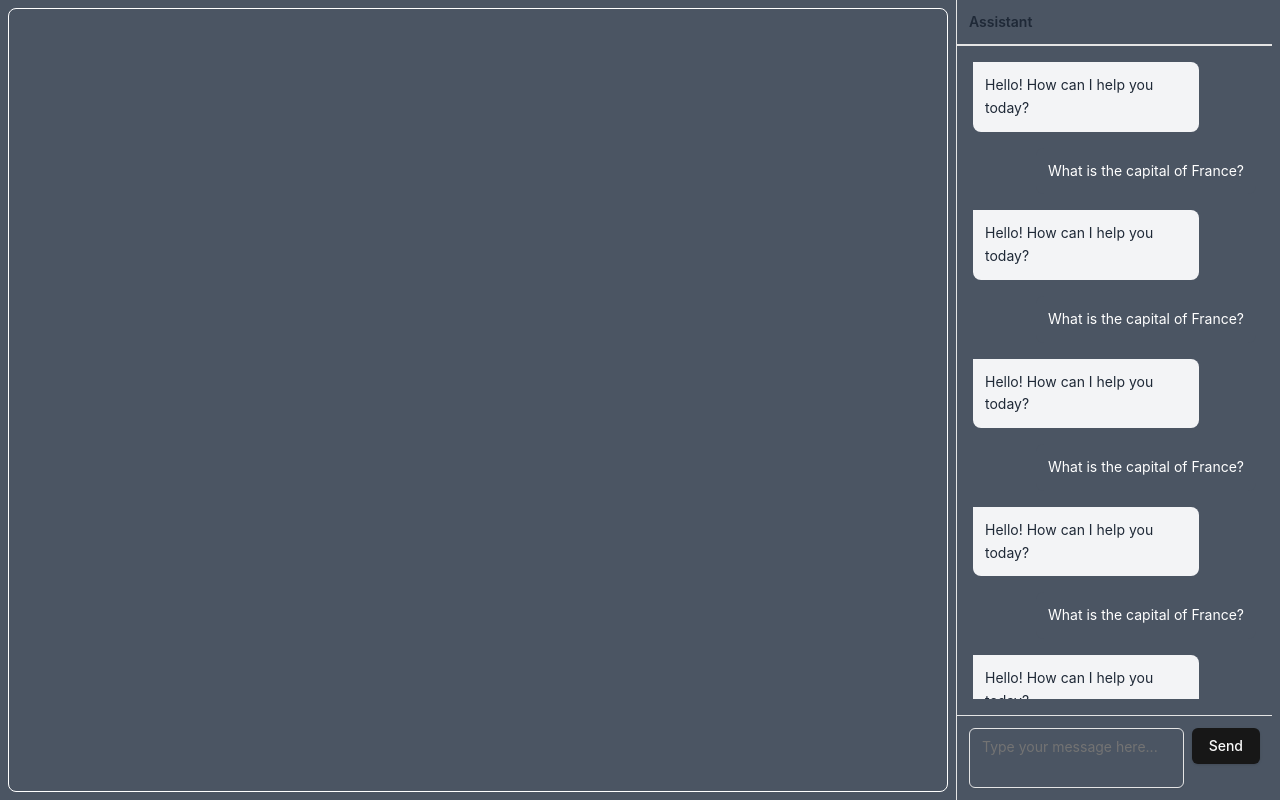
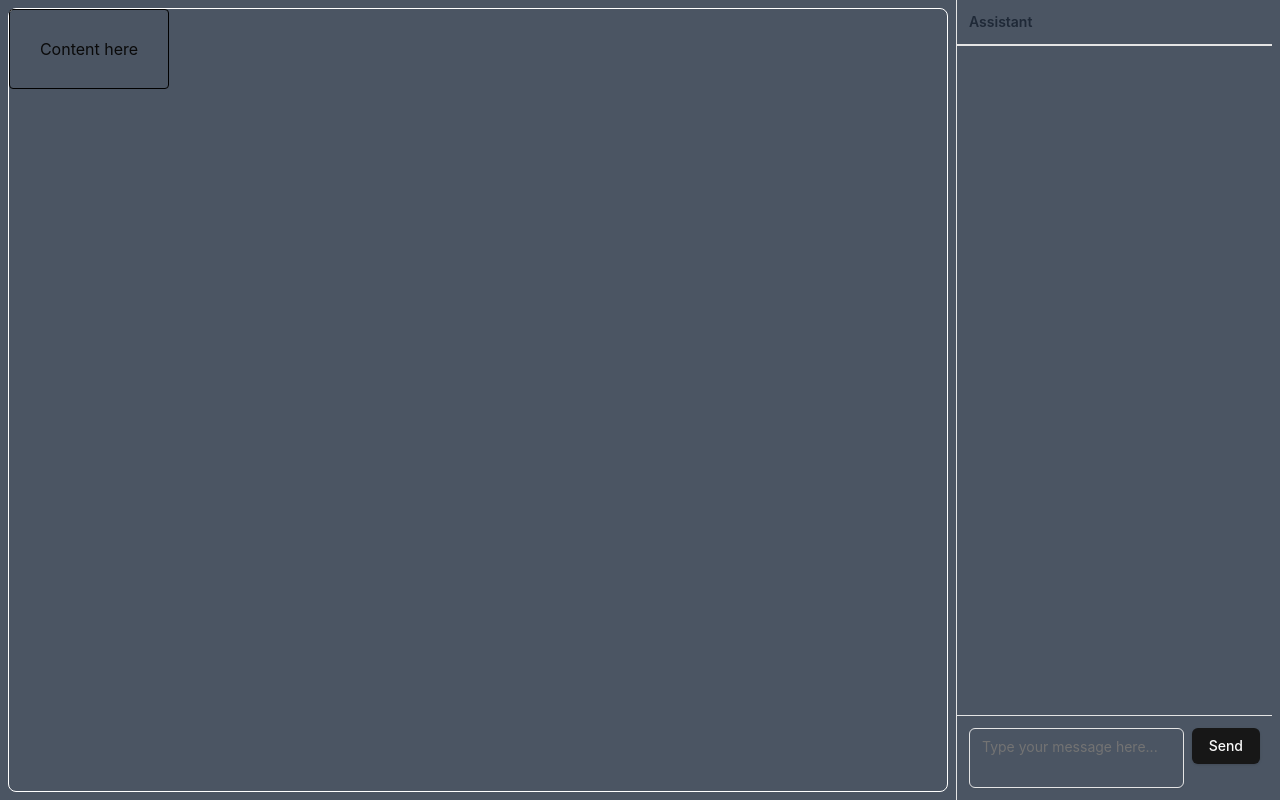
Before and after one commit to MadisonEvans94/HTMLAgent, a React (Vite) app in the folder frontend/: page / in a window 1280 px wide. Built offline with nearby package versions, Linux system fonts and the light colour scheme.

Commit message:
frontend updates for sending and receiving messages

```diff
--- a/frontend/src/components/ChatPane.tsx
+++ b/frontend/src/components/ChatPane.tsx
@@ -1,39 +1,72 @@
-import React from 'react';
+import React, { useState } from 'react';
 import { Pane } from './Pane';
-
 import { Separator } from './ui/separator';
 import { ScrollArea } from './ui/scroll-area';
 import { Button } from './ui/button';
 import { Textarea } from './ui/textarea';
 
 // This is the main ChatPane component.
-// It uses a vertical layout: a header, a scrollable message area, and a footer input area.
-// Messages are rendered using the MessageBubble subcomponent.
+// Now we manage messages in state and send input to the backend.
 export const ChatPane: React.FC = () => {
 	type Message = {
 		role: 'assistant' | 'user';
 		content: string;
 	};
 
-	const messages: Message[] = [
-		{ role: 'assistant', content: 'Hello! How can I help you today?' },
-		{ role: 'user', content: 'What is the capital of France?' },
-		{ role: 'assistant', content: 'Hello! How can I help you today?' },
-		{ role: 'user', content: 'What is the capital of France?' },
-		{ role: 'assistant', content: 'Hello! How can I help you today?' },
-		{ role: 'user', content: 'What is the capital of France?' },
-		{ role: 'assistant', content: 'Hello! How can I help you today?' },
-		{ role: 'user', content: 'What is the capital of France?' },
-		{ role: 'assistant', content: 'Hello! How can I help you today?' },
-		{ role: 'user', content: 'What is the capital of France?' },
-		{ role: 'assistant', content: 'Hello! How can I help you today?' },
-		{ role: 'user', content: 'What is the capital of France?' },
-		{ role: 'assistant', content: 'Hello! How can I help you today?' },
-		{ role: 'user', content: 'What is the capital of France?' },
-		{ role: 'assistant', content: 'Hello! How can I help you today?' },
-		{ role: 'user', content: 'What is the capital of France?' },
-	];
+	const [messages, setMessages] = useState<Message[]>([]);
+	const [inputValue, setInputValue] = useState('');
 
+	const handleSend = async () => {
+		if (!inputValue.trim()) return;
+
+		// Add user's message to the list
+		const userMessage: Message = { role: 'user', content: inputValue };
+		setMessages((prev) => [...prev, userMessage]);
+
+		try {
+			const response = await fetch('http://localhost:8000/chat', {
+				method: 'POST',
+				headers: { 'Content-Type': 'application/json' },
+				body: JSON.stringify({ message: inputValue }),
+			});
+
+			if (!response.ok) {
+				console.error('Error from backend:', response.statusText);
+				return;
+			}
+
+			const data = await response.json();
+			// data should look like: { AIResponse: string, HTMLString: string|null }
+
+			// Add assistant message(s) based on the response
+			if (data.HTMLString) {
+				// If HTMLString is not null, show the AIResponse as a preceding message (if needed),
+				// and then the HTML content
+				if (data.AIResponse) {
+					setMessages((prev) => [
+						...prev,
+						{ role: 'assistant', content: data.AIResponse },
+						{ role: 'assistant', content: data.HTMLString },
+					]);
+				} else {
+					setMessages((prev) => [
+						...prev,
+						{ role: 'assistant', content: data.HTMLString },
+					]);
+				}
+			} else {
+				// Just a normal response
+				setMessages((prev) => [
+					...prev,
+					{ role: 'assistant', content: data.AIResponse },
+				]);
+			}
+		} catch (error) {
+			console.error('Error sending message:', error);
+		} finally {
+			setInputValue('');
+		}
+	};
 
 	return (
 		<Pane className='w-1/4 h-full flex flex-col border-l'>
@@ -41,7 +74,11 @@ export const ChatPane: React.FC = () => {
 			<Separator />
 			<MessagesScrollArea messages={messages} />
 			<Separator />
-			<FooterInput />
+			<FooterInput
+				inputValue={inputValue}
+				setInputValue={setInputValue}
+				onSend={handleSend}
+			/>
 		</Pane>
 	);
 };
@@ -108,10 +145,19 @@ const MessageBubble: React.FC<MessageBubbleProps> = ({ role, content }) => {
 	);
 };
 
+interface FooterInputProps {
+	inputValue: string;
+	setInputValue: React.Dispatch<React.SetStateAction<string>>;
+	onSend: () => void;
+}
+
 /** FooterInput: Displays a textarea for input and a send button.
- *  For a GPT-like chat, typically just a large textarea and a send button.
  */
-const FooterInput: React.FC = () => {
+const FooterInput: React.FC<FooterInputProps> = ({
+	inputValue,
+	setInputValue,
+	onSend,
+}) => {
 	return (
 		<div className='p-3'>
 			<div className='flex items-start space-x-2'>
@@ -119,9 +165,13 @@ const FooterInput: React.FC = () => {
 					<Textarea
 						placeholder='Type your message here...'
 						className='resize-none'
+						value={inputValue}
+						onChange={(e) => setInputValue(e.target.value)}
 					/>
 				</div>
-				<Button variant='default'>Send</Button>
+				<Button variant='default' onClick={onSend}>
+					Send
+				</Button>
 			</div>
 		</div>
 	);
--- a/frontend/src/components/GeneratedComponentPane.tsx
+++ b/frontend/src/components/GeneratedComponentPane.tsx
@@ -4,7 +4,11 @@ import { Pane } from './Pane';
 export const GeneratedComponentPane: React.FC = () => {
 	return (
 		<Pane className='grow flex items-center justify-center py-2'>
-			<div className='border border-white rounded-lg w-full h-full'></div>
+			<div className='border border-white rounded-lg w-full h-full'>
+				<div className='w-40 h-20 flex items-center justify-center border-black border rounded'>
+					Content here
+				</div>
+			</div>
 		</Pane>
 	);
 };
```
Also changed, not shown: 2 other files (tests, documents, lock files or other folders).
